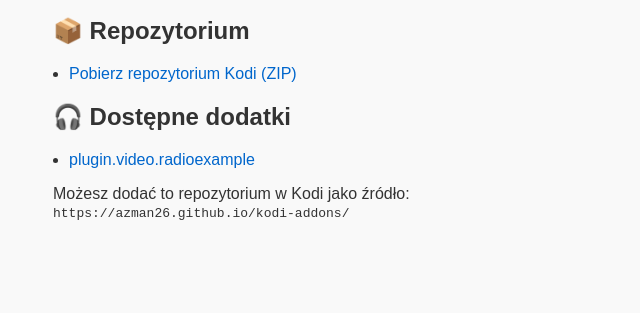
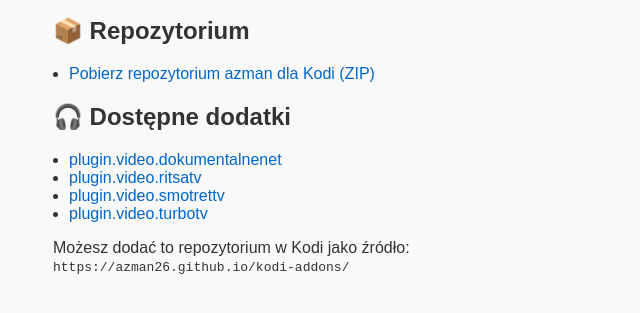
Before and after one commit to azman26/kodi-addons, a plain HTML site: page index.html in a window 1280 px wide. Shown: the part 127-440 px from the top of the page, without its empty margins (187-827 px from the left). Drawn offline with Linux system fonts and the light colour scheme.

Commit message:
Update index.html

```diff
--- a/index.html
+++ b/index.html
@@ -24,12 +24,15 @@
 
   <h2>📦 Repozytorium</h2>
   <ul>
-    <li><a href="repo/repository.azman/repository.azman-1.0.0.zip">Pobierz repozytorium Kodi (ZIP)</a></li>
+    <li><a href="addons/repository.azman/repository.azman-1.0.0.zip">Pobierz repozytorium azman dla Kodi (ZIP)</a></li>
   </ul>
 
   <h2>🎧 Dostępne dodatki</h2>
   <ul>
-    <li><a href="repo/plugin.video.radioexample/plugin.video.radioexample-1.0.0.zip">plugin.video.radioexample</a></li>
+    <li><a href="addons/plugin.video.dokumentalnenet/plugin.video.dokumentalnenet-1.0.0.zip">plugin.video.dokumentalnenet</a></li>
+    <li><a href="addons/plugin.video.ritsatv/plugin.video.ritsatv-1.0.0.zip">plugin.video.ritsatv</a></li>
+    <li><a href="addons/plugin.video.smotrettv/plugin.video.smotrettv-1.0.0.zip">plugin.video.smotrettv</a></li>
+    <li><a href="addons/plugin.video.turbotv/plugin.video.turbotv-1.0.0.zip">plugin.video.turbotv</a></li>
   </ul>
 
   <p>Możesz dodać to repozytorium w Kodi jako źródło: <br><code>https://azman26.github.io/kodi-addons/</code></p>
```
